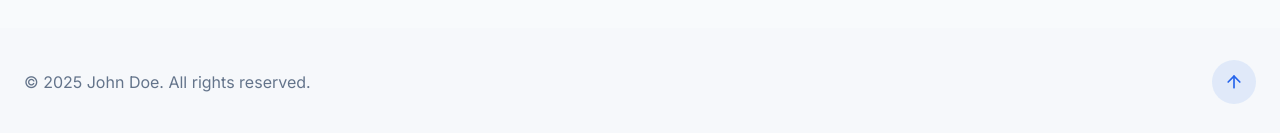
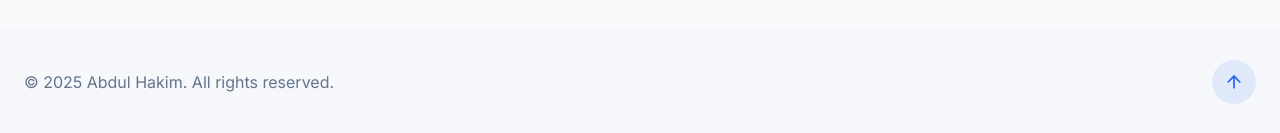
Before and after one commit to updultech/March_portfolio, a React (Vite) app: page / in a window 1280 px wide. Shown: the part 5616-5749 px from the top of the page. Built offline with nearby package versions, Linux system fonts and the light colour scheme.

Commit message:
Update footer text
Update the copyright text in the footer to reflect the correct year and name.

```diff
--- a/src/components/Footer.tsx
+++ b/src/components/Footer.tsx
@@ -18,7 +18,7 @@ const Footer = () => {
         <div className="flex flex-col md:flex-row justify-between items-center">
           <div className="mb-4 md:mb-0">
             <p className="text-muted-foreground">
-              &copy; {currentYear} John Doe. All rights reserved.
+              &copy; {currentYear} Abdul Hakim. All rights reserved.
             </p>
           </div>
 
```
